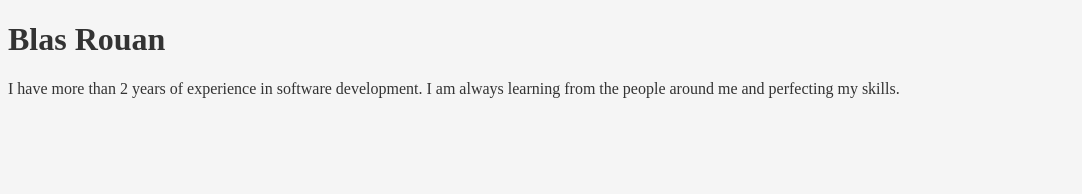
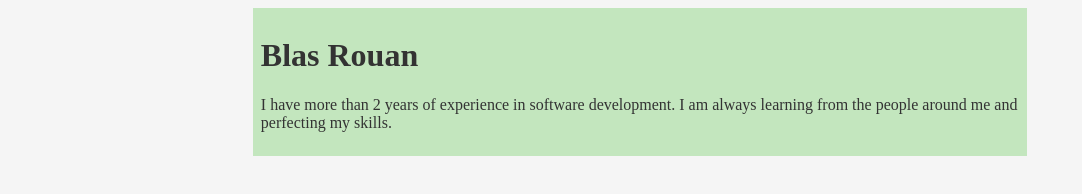
Before and after one commit to rouanb/rouanb, a plain HTML site: page index.html in a window 1280 px wide. Shown: the whole page, without its empty margins (0-1082 px from the left). Drawn offline with Linux system fonts and the light colour scheme.

Commit message:
content box

```diff
--- a/index.html
+++ b/index.html
@@ -8,7 +8,9 @@
     <title>Home</title>
 </head>
 <body>
-    <h1>Blas Rouan</h1>
-    <p>I have more than 2 years of experience in software development. I am always learning from the people around me and perfecting my skills.</p>
+    <div id="content">
+        <h1>Blas Rouan</h1>
+        <p>I have more than 2 years of experience in software development. I am always learning from the people around me and perfecting my skills.</p>
+    </div>
 </body>
 </html>
--- a/style.css
+++ b/style.css
@@ -1,5 +1,17 @@
 body {
+    background: #f5f5f5;
+    color: #333;
+}
+
+#content {
+    margin: auto;
     max-width: 90%;
-    color: #333;
-    background: #f5f5f5;
+    background: rgba(145, 215, 135 , .5);
+    padding: .5em;
 }
+
+@media screen and (min-width: 768px) {
+    #content {
+        max-width: 60%;
+    }
+}
```
